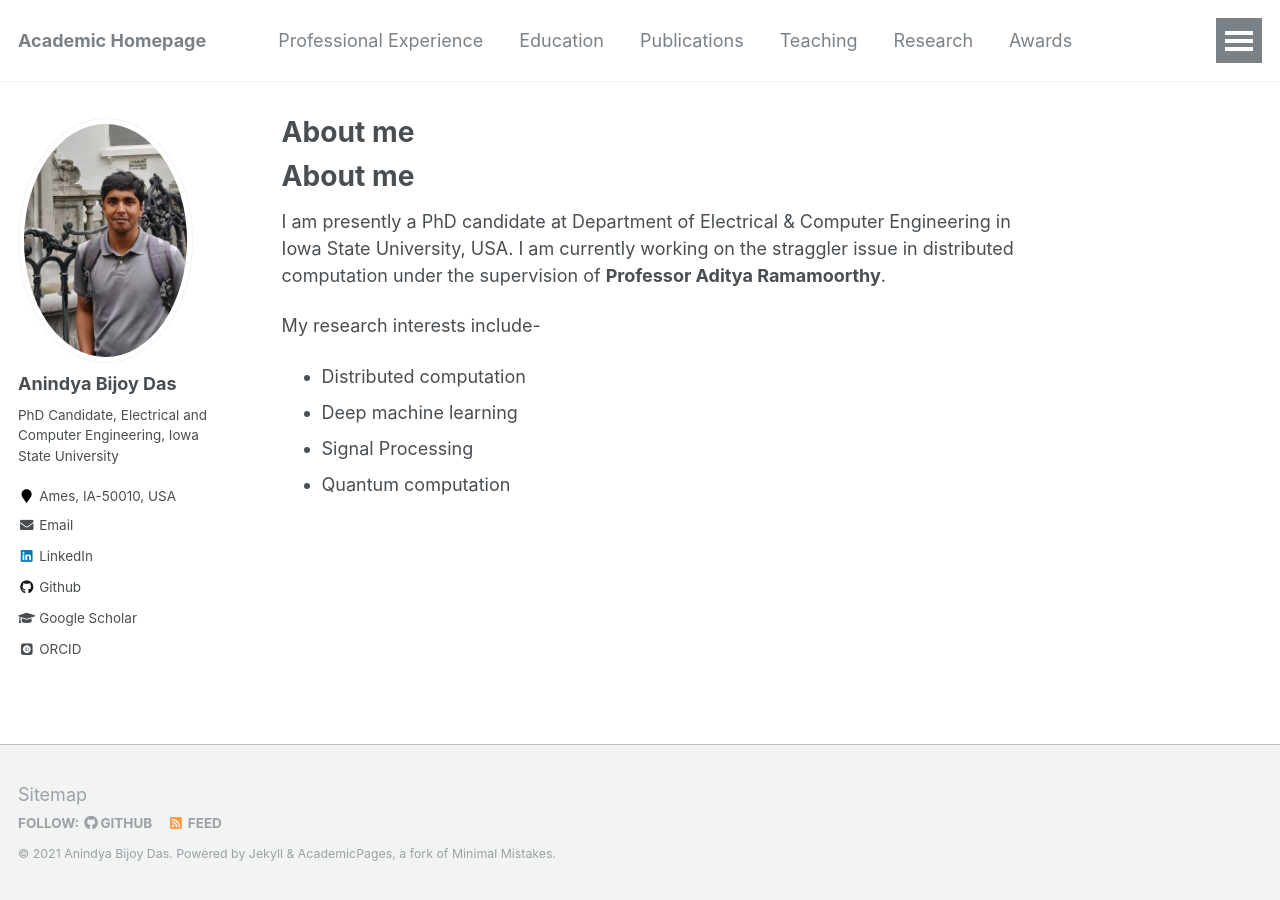
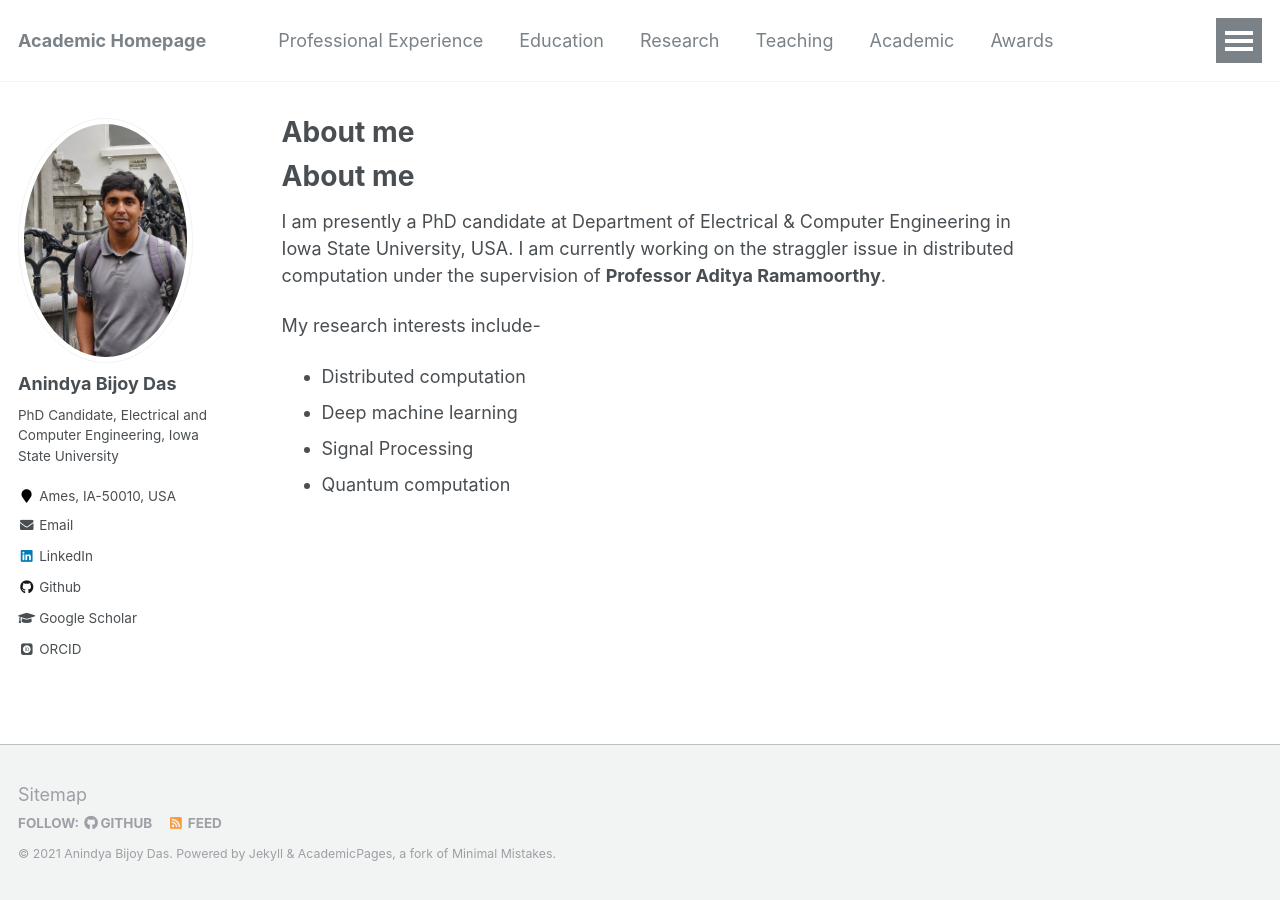
Before and after one commit to anindyabijoydas/portfolio, a Jekyll site: the page built from _pages/about.md, in a window 1280 px wide. Built offline with Jekyll 4.4.1, drawn with Linux system fonts in a browser that asks for light colours; some web fonts are replaced; our own code applies the rules of GitHub Pages for plain Markdown files.

Commit message:
Update navigation.yml

```diff
--- a/_data/navigation.yml
+++ b/_data/navigation.yml
@@ -6,13 +6,13 @@ main:
   - title: "Education"
     url: /education/
 
-  - title: "Publications"
+  - title: "Research"
     url: /publications/
 
   - title: "Teaching"
     url: /teaching/
 
-  - title: "Research"
+  - title: "Academic"
     url: /research/
 
   - title: "Awards"
```
